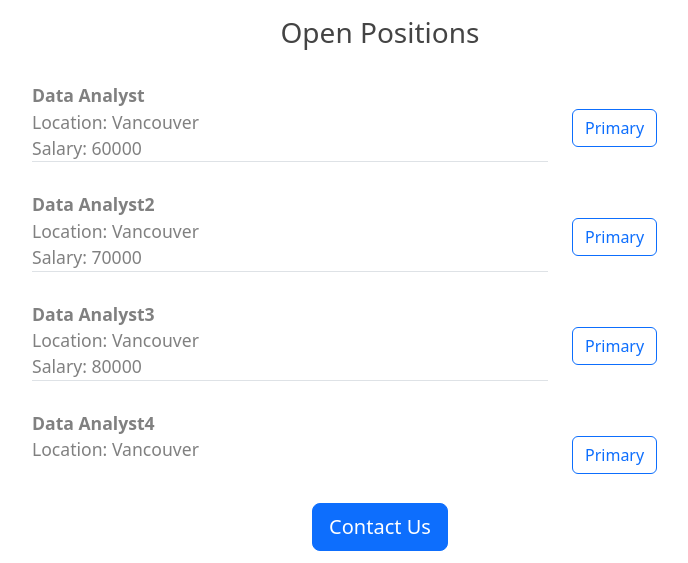
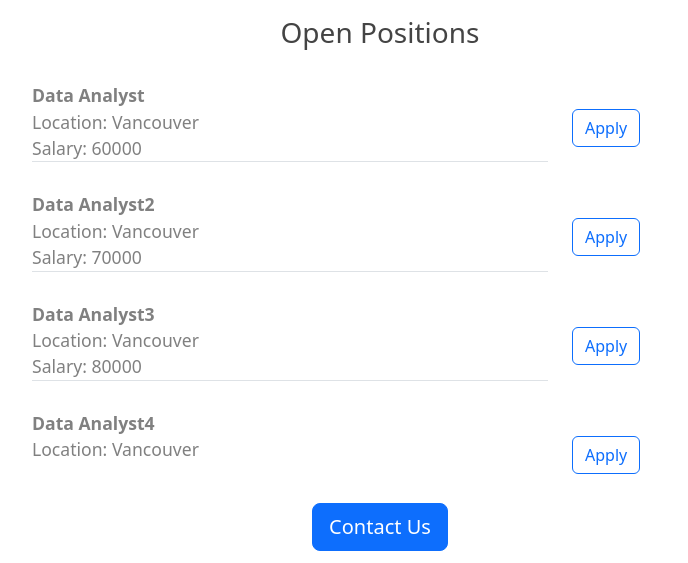
Before and after one commit to BrianNW/career-center-replit, a Flask app: page / in a window 1280 px wide. Shown: the part 1543-2106 px from the top of the page, without its empty margins (260-948 px from the left). Run offline with Flask 2, Linux system fonts and the light colour scheme.

Commit message:
Update button text

```diff
--- a/templates/jobitem.html
+++ b/templates/jobitem.html
@@ -12,6 +12,6 @@
 <!--   Will update href link to dynamic -->
 <!--   Using templater at mailtolink.me -->
   <div class='col-3'>
-    <a href="mailto:admin@ourcareercenter.xyztest?subject=Application%20for%20{{job['title']}}&body=My%20Name%3A%0D%0A%0D%0AMy%20Resume%20Link%3A%0D%0A%0D%0AMy%20LinkedIn%20Link%3A" type="button" class="btn btn-outline-primary"> Primary</a></div>
+    <a href="mailto:admin@ourcareercenter.xyztest?subject=Application%20for%20{{job['title']}}&body=My%20Name%3A%0D%0A%0D%0AMy%20Resume%20Link%3A%0D%0A%0D%0AMy%20LinkedIn%20Link%3A" type="button" class="btn btn-outline-primary"> Apply</a></div>
 </div>
 </div>
```
